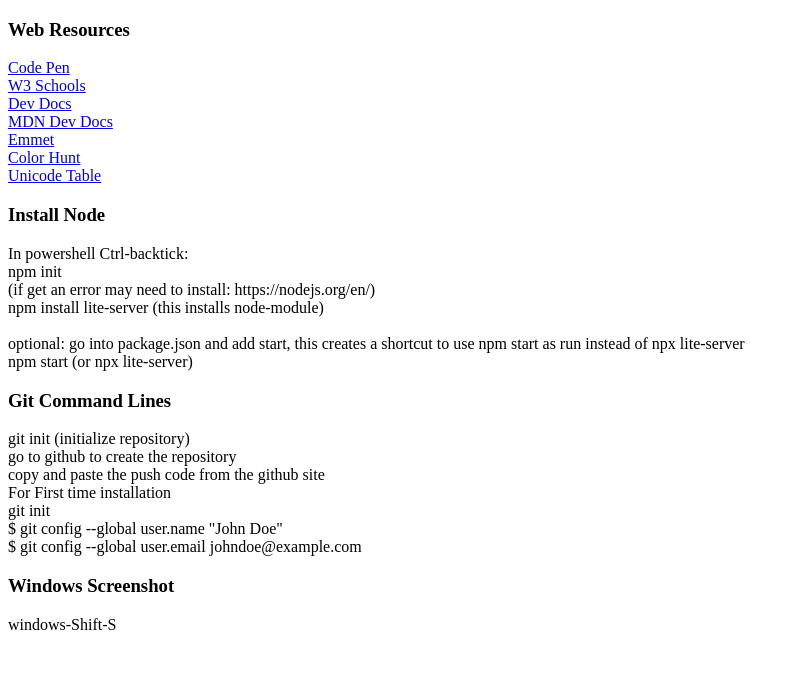
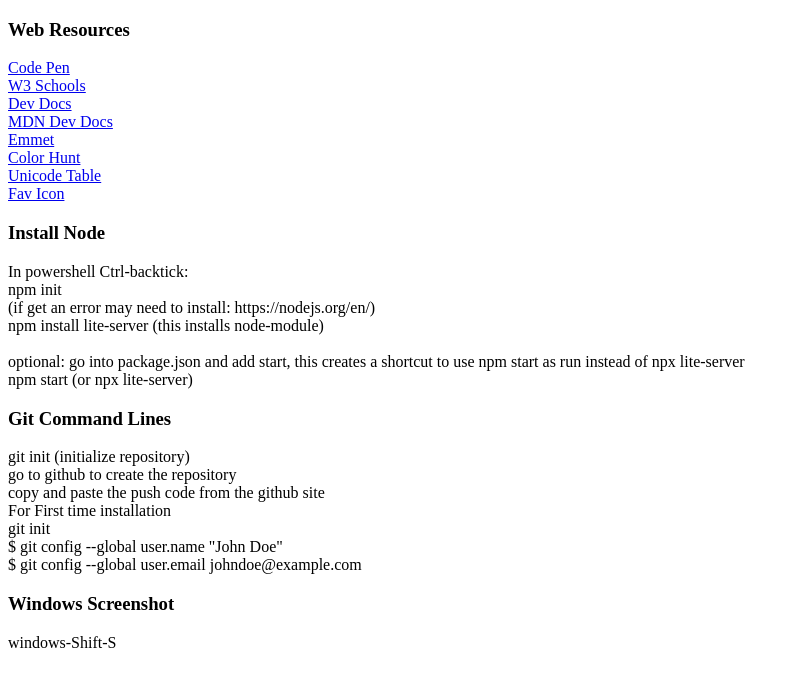
Before and after one commit to ltulathi/web-bootcamp, a website: page index.html in a window 1280 px wide. Shown: the whole page, without its empty margins (0-800 px from the left). Drawn offline with Linux system fonts and the light colour scheme.

Commit message:
add link

```diff
--- a/index.html
+++ b/index.html
@@ -20,6 +20,8 @@
     <a href="http://colorhunt.co">Color Hunt</a>
     <br>
     <a href="http://unicode-table.com/">Unicode Table</a>
+    <br>
+    <a href="http://favicon.cc">Fav Icon</a>
     <h3>Install Node</h3>
     In powershell Ctrl-backtick: <br>
     npm init <br>
```
